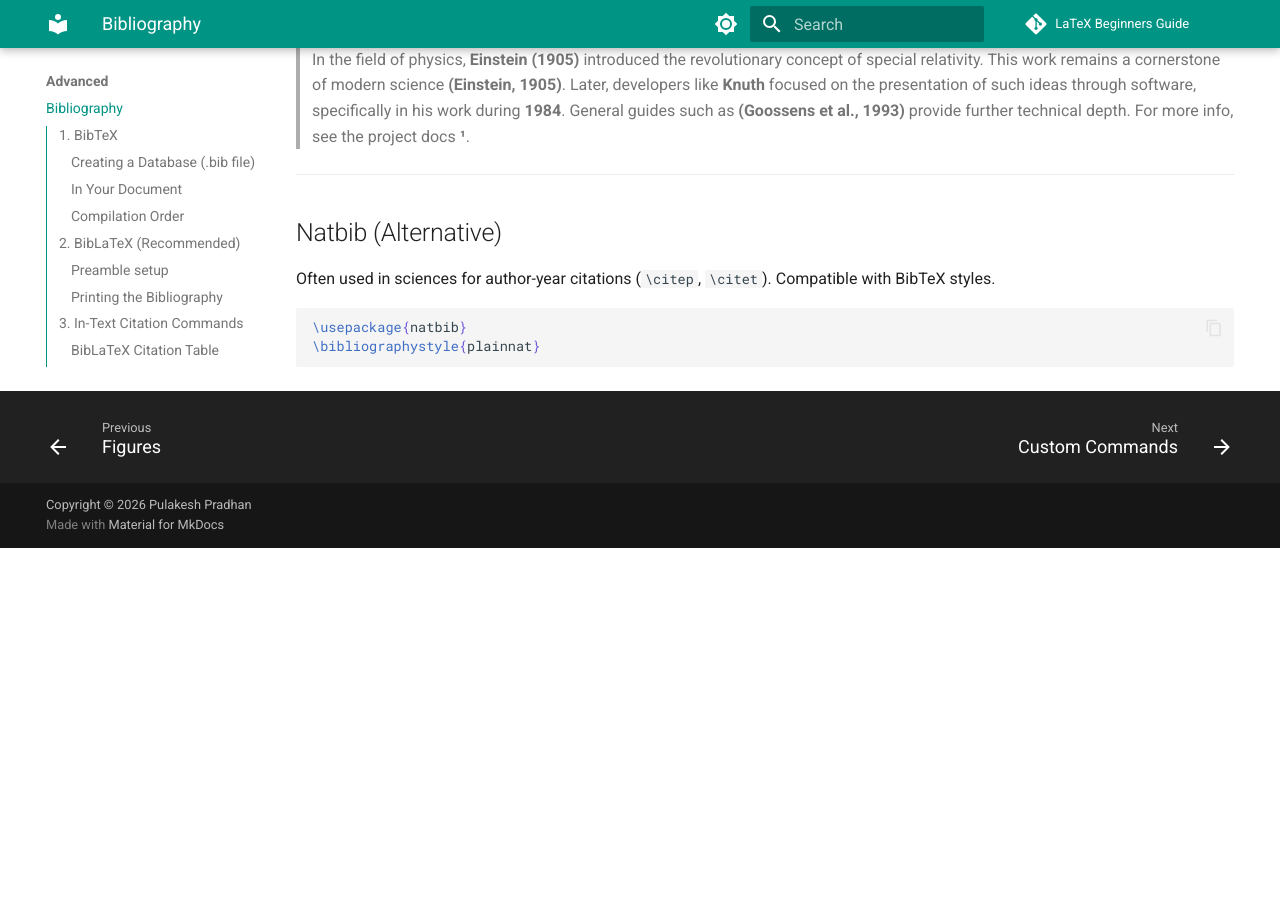
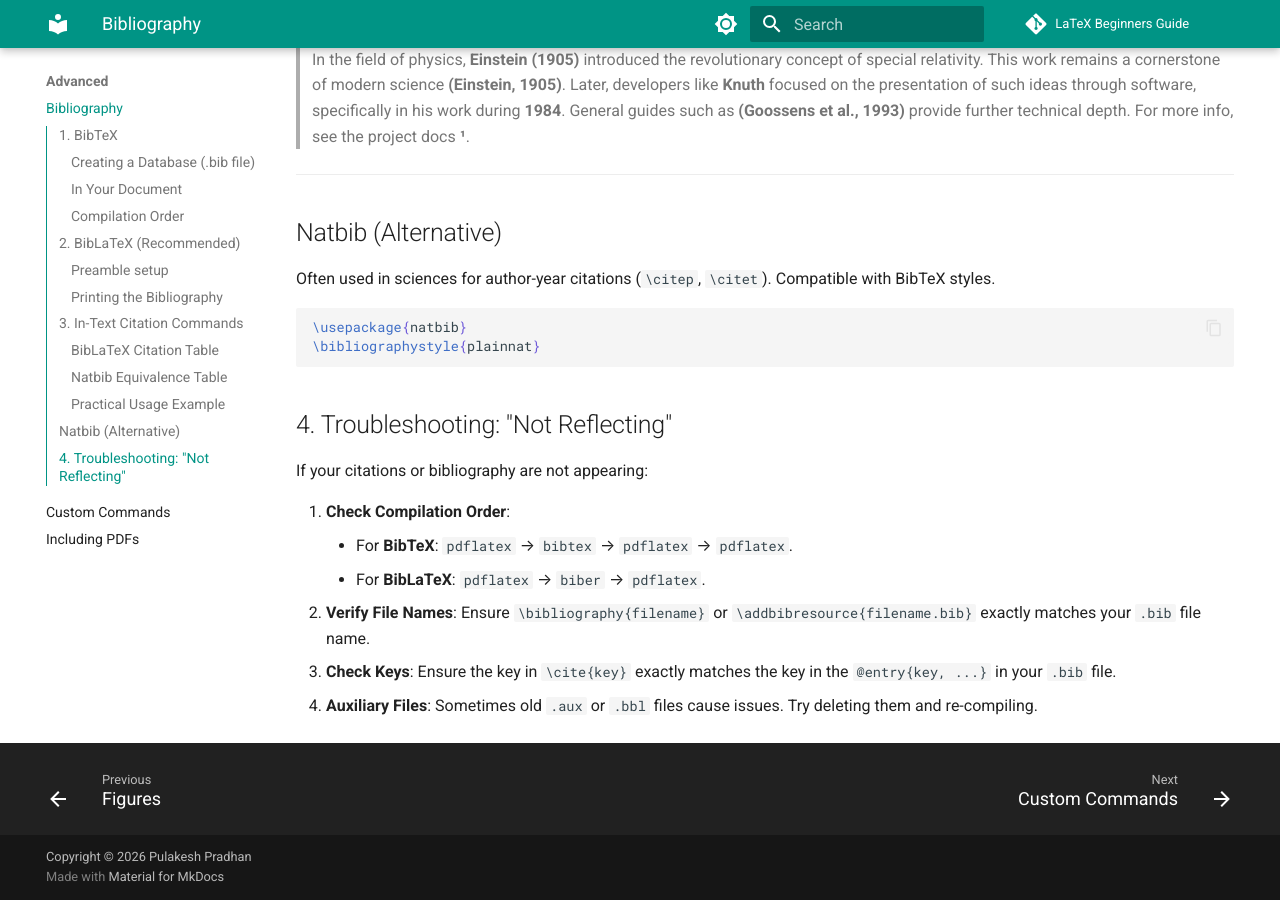
Before and after one commit to pulakeshpradhan/latex, an MkDocs documentation site: the page built from docs/advanced/bibliography.md, in a window 1280 px wide and 900 px high, scrolled down 3178 px. Built offline with MkDocs 1.6.1 and Material for MkDocs 9.7.7, drawn with Linux system fonts in a browser that asks for light colours; comment, search, counter and statistics services are not loaded; before the commit the page ends 3726 px from its top, so only the background shows below that; some of the changed text lies outside the part shown.

Commit message:
Fix inconsistent citation keys and add troubleshooting section

````diff
--- a/docs/advanced/bibliography.md
+++ b/docs/advanced/bibliography.md
@@ -135,3 +135,14 @@
 \usepackage{natbib}
 \bibliographystyle{plainnat}
 ```
+
+## 4. Troubleshooting: "Not Reflecting"
+
+If your citations or bibliography are not appearing:
+
+1. **Check Compilation Order**:
+    - For **BibTeX**: `pdflatex` → `bibtex` → `pdflatex` → `pdflatex`.
+    - For **BibLaTeX**: `pdflatex` → `biber` → `pdflatex`.
+2. **Verify File Names**: Ensure `\bibliography{filename}` or `\addbibresource{filename.bib}` exactly matches your `.bib` file name.
+3. **Check Keys**: Ensure the key in `\cite{key}` exactly matches the key in the `@entry{key, ...}` in your `.bib` file.
+4. **Auxiliary Files**: Sometimes old `.aux` or `.bbl` files cause issues. Try deleting them and re-compiling.
````
Also changed, not shown: other parts of docs/advanced/bibliography.md (+10 -10 lines).
